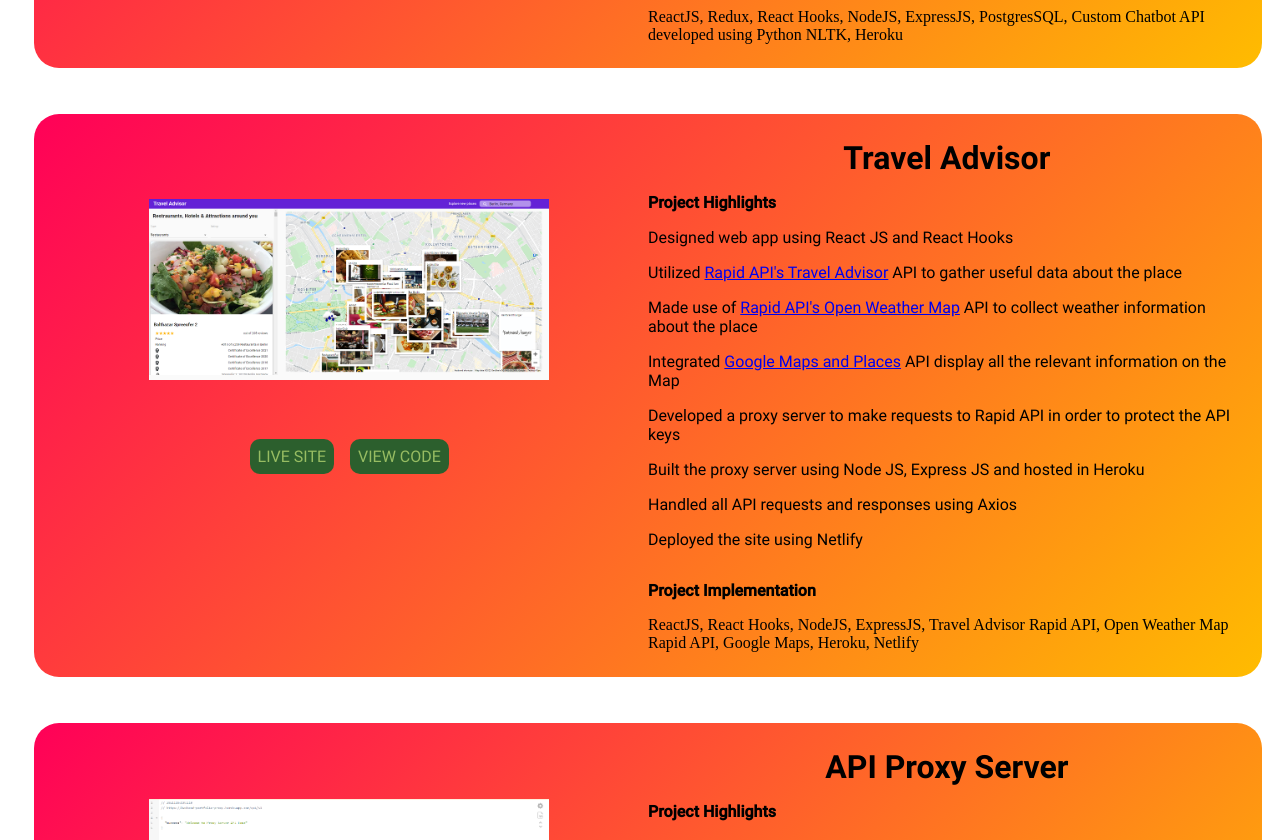
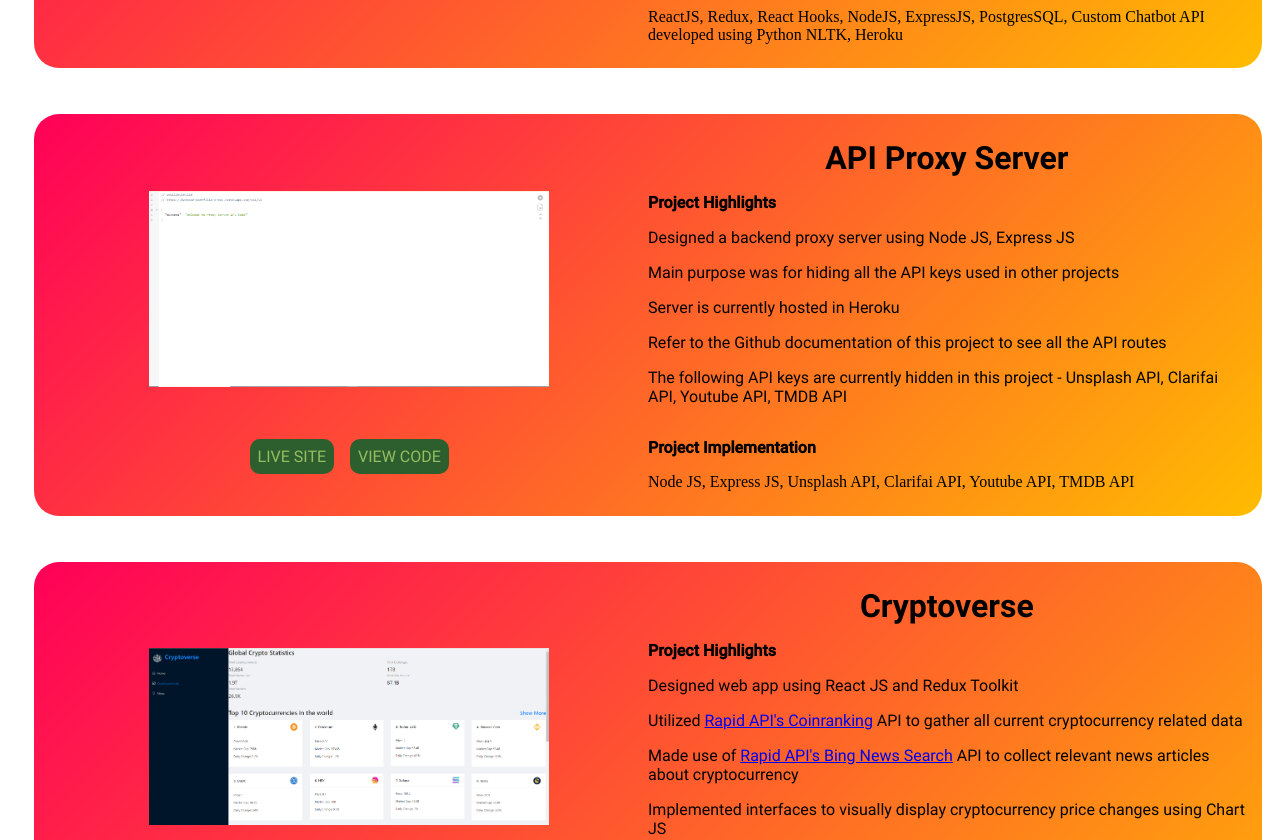
Before and after one commit to pras306/personal-portfolio, a React (Create React App) app: page / in a window 1280 px wide. Shown: the part 1960-2800 px from the top of the page. Built offline with nearby package versions, Linux system fonts and the light colour scheme; no server answers.

Commit message:
ADD Cryptoverse Project to Projects List

```diff
--- a/src/constants/Projects.js
+++ b/src/constants/Projects.js
@@ -1,4 +1,5 @@
 import ChatbotMessenger from '../assets/images/chatbot_messenger.png';
+import Cryptoverse from '../assets/images/cryptoverse.png';
 import TravelAdvisor from '../assets/images/travel_advisor.png';
 import APIProxyServer from '../assets/images/api_proxy_server.png';
 import FaceDetector from '../assets/images/face_detector.png';
@@ -25,6 +26,41 @@ export const PROJECT_DETAILS = [
         codeLink: 'https://github.com/pras306/chatbot-messenger'
     },
     {
+        title: 'API Proxy Server',
+        image: APIProxyServer,
+        contentTitle: 'Project Highlights',
+        content: <span>
+            <p>Designed a backend proxy server using Node JS, Express JS</p>
+            <p>Main purpose was for hiding all the API keys used in other projects</p>
+            <p>Server is currently hosted in Heroku</p>
+            <p>Refer to the Github documentation of this project to see all the API routes</p>
+            <p>The following API keys are currently hidden in this project - Unsplash API, Clarifai API, Youtube API, TMDB API</p>
+        </span>,
+        footerTitle: 'Project Implementation',
+        footerContent: <span>Node JS, Express JS, Unsplash API, Clarifai API, Youtube API, TMDB API</span>,
+        siteLink: 'https://backend-portfolio-proxy.herokuapp.com/api/v1',
+        codeLink: 'https://github.com/pras306/api-proxy'
+    },
+    {
+        title: 'Cryptoverse',
+        image: Cryptoverse,
+        contentTitle: 'Project Highlights',
+        content: <span>
+            <p>Designed web app using React JS and Redux Toolkit</p>
+            <p>Utilized <a rel="noreferrer" target="_blank" href="https://rapidapi.com/Coinranking/api/coinranking1">Rapid API's Coinranking</a> API to gather all current cryptocurrency related data</p>
+            <p>Made use of <a rel="noreferrer" target="_blank" href="https://rapidapi.com/microsoft-azure-org-microsoft-cognitive-services/api/bing-news-search1">Rapid API's Bing News Search</a> API to collect relevant news articles about cryptocurrency</p>
+            <p>Implemented interfaces to visually display cryptocurrency price changes using Chart JS</p>
+            <p>Developed a proxy server to make requests to Rapid API in order to protect the API keys</p>
+            <p>Built the proxy server using Node JS, Express JS and hosted in Heroku</p>
+            <p>Handled all API requests and responses using Axios</p>
+            <p>Deployed the site using Netlify</p>
+        </span>,
+        footerTitle: 'Project Implementation',
+        footerContent: <span>ReactJS, Redux Toolkit, NodeJS, ExpressJS, Coinranking Rapid API, Bing News Search Rapid API, Chart JS, Heroku, Netlify</span>,
+        siteLink: 'https://cryptocoins-app.netlify.app',
+        codeLink: 'https://github.com/pras306/cryptoverse'
+    },
+    {
         title: 'Travel Advisor',
         image: TravelAdvisor,
         contentTitle: 'Project Highlights',
@@ -42,22 +78,6 @@ export const PROJECT_DETAILS = [
         footerContent: <span>ReactJS, React Hooks, NodeJS, ExpressJS, Travel Advisor Rapid API, Open Weather Map Rapid API, Google Maps, Heroku, Netlify</span>,
         siteLink: 'https://travel-guide-2022.netlify.app/',
         codeLink: 'https://github.com/pras306/travel-advisor'
-    },
-    {
-        title: 'API Proxy Server',
-        image: APIProxyServer,
-        contentTitle: 'Project Highlights',
-        content: <span>
-            <p>Designed a backend proxy server using Node JS, Express JS</p>
-            <p>Main purpose was for hiding all the API keys used in other projects</p>
-            <p>Server is currently hosted in Heroku</p>
-            <p>Refer to the Github documentation of this project to see all the API routes</p>
-            <p>The following API keys are currently hidden in this project - Unsplash API, Clarifai API, Youtube API, TMDB API</p>
-        </span>,
-        footerTitle: 'Project Implementation',
-        footerContent: <span>Node JS, Express JS, Unsplash API, Clarifai API, Youtube API, TMDB API</span>,
-        siteLink: 'https://backend-portfolio-proxy.herokuapp.com/api/v1',
-        codeLink: 'https://github.com/pras306/api-proxy'
     },
     {
         title: 'Face Detector',
```
Also changed, not shown: src/assets/images/cryptoverse.png (added).
